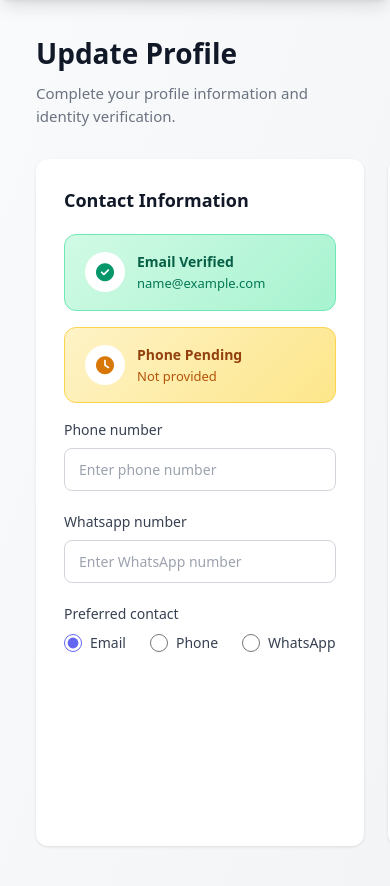
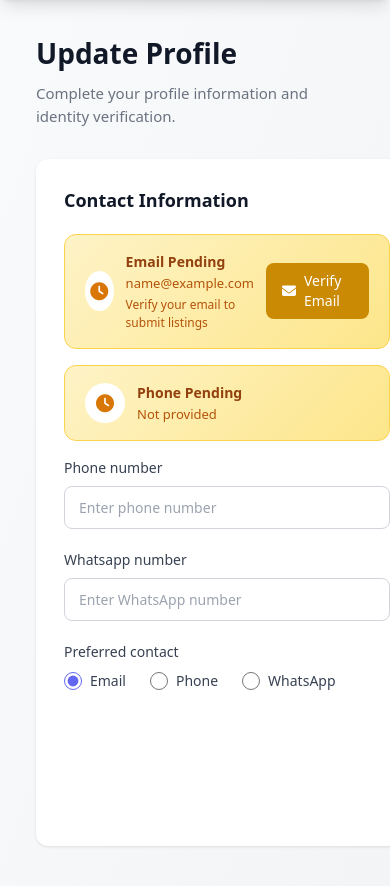
Before and after one commit to Talktodre-ops/django-for-property, a Django app: page /profile/ in a window 390 px wide; the page is wider, and only the part inside the window is pictured. Shown: the part 64-950 px from the top of that part. Run offline with Django 5.2, Linux system fonts and the light colour scheme; the visitor is signed in with stand-in values (Sample User, id 1); data comes from the database, SQL or seed files in the repository; data that the repository does not hold is empty; some libraries are stand-ins or nearby versions.

Commit message:
fixed the email and mobile verification

```diff
--- a/listings/templates/listings/owner_profile_form.html
+++ b/listings/templates/listings/owner_profile_form.html
@@ -215,18 +215,38 @@
                 <h2 style="font-size: 18px; font-weight: 600; color: #111827; margin-bottom: 20px;">Contact Information</h2>
 
                 <!-- Email Verification Card -->
-                <div class="verification-card">
+                <div class="verification-card {% if owner_profile.email_verified_at %}{% else %}pending{% endif %}">
                     <div style="display: flex; align-items: center; gap: 12px;">
-                        <div class="verification-icon verified">
-                            <i class="fas fa-check-circle"></i>
+                        <div class="verification-icon {% if owner_profile.email_verified_at %}verified{% else %}pending{% endif %}">
+                            <i class="fas {% if owner_profile.email_verified_at %}fa-check-circle{% else %}fa-clock{% endif %}"></i>
                         </div>
                         <div style="flex: 1;">
-                            <div style="font-weight: 600; color: #065f46; font-size: 14px; margin-bottom: 2px;">Email Verified</div>
-                            <div style="font-size: 13px; color: #047857;">{{ user.email }}</div>
+                            {% if owner_profile.email_verified_at %}
+                            <div style="font-weight: 600; color: #065f46; font-size: 14px; margin-bottom: 2px;">
+                                Email Verified
+                            </div>
+                            <div style="font-size: 13px; color: #047857;">
+                                {{ user.email }}
+                            </div>
+                            {% else %}
+                            <div style="font-weight: 600; color: #92400e; font-size: 14px; margin-bottom: 2px;">
+                                Email Pending
+                            </div>
+                            <div style="font-size: 13px; color: #b45309;">
+                                {{ user.email }}
+                            </div>
+                            {% endif %}
                             {% if owner_profile.email_verified_at %}
                             <div style="font-size: 12px; color: #059669; margin-top: 2px;">Verified on {{ owner_profile.email_verified_at|date:"M d, Y" }}</div>
+                            {% else %}
+                            <div style="font-size: 12px; color: #b45309; margin-top: 2px;">Verify your email to submit listings</div>
                             {% endif %}
                         </div>
+                        {% if not owner_profile.email_verified_at %}
+                        <a href="{% url 'listings:request_email_verification' %}" class="inline-flex items-center px-4 py-2 bg-yellow-600 text-white rounded-lg hover:bg-yellow-700 font-medium text-sm transition-colors">
+                            <i class="fas fa-envelope mr-2"></i>Verify Email
+                        </a>
+                        {% endif %}
                     </div>
                 </div>
 
@@ -237,16 +257,30 @@
                             <i class="fas {% if owner_profile.phone_verified_at %}fa-check-circle{% else %}fa-clock{% endif %}"></i>
                         </div>
                         <div style="flex: 1;">
-                            <div style="font-weight: 600; {% if owner_profile.phone_verified_at %}color: #065f46;{% else %}color: #92400e;{% endif %} font-size: 14px; margin-bottom: 2px;">
-                                Phone {% if owner_profile.phone_verified_at %}Verified{% else %}Pending{% endif %}
+                            {% if owner_profile.phone_verified_at %}
+                            <div style="font-weight: 600; color: #065f46; font-size: 14px; margin-bottom: 2px;">
+                                Phone Verified
                             </div>
-                            <div style="font-size: 13px; {% if owner_profile.phone_verified_at %}color: #047857;{% else %}color: #b45309;{% endif %}">
+                            <div style="font-size: 13px; color: #047857;">
+                                {{ owner_profile.phone_number }}
+                            </div>
+                            {% else %}
+                            <div style="font-weight: 600; color: #92400e; font-size: 14px; margin-bottom: 2px;">
+                                Phone Pending
+                            </div>
+                            <div style="font-size: 13px; color: #b45309;">
                                 {% if owner_profile.phone_number %}{{ owner_profile.phone_number }}{% else %}Not provided{% endif %}
                             </div>
+                            {% endif %}
                             {% if owner_profile.phone_verified_at %}
                             <div style="font-size: 12px; color: #059669; margin-top: 2px;">Verified on {{ owner_profile.phone_verified_at|date:"M d, Y" }}</div>
                             {% endif %}
                         </div>
+                        {% if not owner_profile.phone_verified_at and owner_profile.phone_number %}
+                        <a href="{% url 'listings:request_phone_otp' %}" class="inline-flex items-center px-4 py-2 bg-yellow-600 text-white rounded-lg hover:bg-yellow-700 font-medium text-sm transition-colors">
+                            <i class="fas fa-mobile-alt mr-2"></i>Verify Phone
+                        </a>
+                        {% endif %}
                     </div>
                 </div>
 
--- a/listings/urls.py
+++ b/listings/urls.py
@@ -44,6 +44,17 @@ urlpatterns = [
         views.confirm_email_verification,
         name="confirm_email_verification",
     ),
+    # Phone verification
+    path(
+        "verify-phone/",
+        views.request_phone_otp,
+        name="request_phone_otp",
+    ),
+    path(
+        "verify-phone/confirm/",
+        views.verify_phone_otp,
+        name="verify_phone_otp",
+    ),
     # Staff review queue
     path(
         "staff/reviews/",
--- a/listings/views.py
+++ b/listings/views.py
@@ -1,5 +1,6 @@
 """Views for listings app."""
 
+import random
 import secrets
 from django.contrib import messages
 from django.contrib.auth import login
@@ -427,6 +428,134 @@ def confirm_email_verification(request, token):
     return redirect("listings:profile")
 
 
+@login_required
+def request_phone_otp(request):
+    """Generate and display OTP for phone verification (console-based for MVP)."""
+    owner_profile, _ = OwnerProfile.objects.get_or_create(user=request.user)
+
+    # Check if already verified
+    if owner_profile.phone_verified_at:
+        messages.info(request, "Your phone number is already verified!")
+        return redirect("listings:profile")
+
+    # Check if user has a phone number
+    if not owner_profile.phone_number:
+        messages.error(request, "Please add your phone number before requesting verification.")
+        return redirect("listings:profile")
+
+    # Generate 6-digit OTP
+    otp_code = str(random.randint(100000, 999999))
+
+    # Store OTP in cache (valid for 10 minutes)
+    cache_key = f"phone_otp_{request.user.id}"
+    cache.set(cache_key, {
+        "otp": otp_code,
+        "phone": owner_profile.phone_number,
+        "user_id": request.user.id,
+    }, timeout=600)  # 10 minutes
+
+    # Log OTP to console (instead of sending SMS)
+    print("\n" + "="*80)
+    print("PHONE VERIFICATION OTP")
+    print("="*80)
+    print(f"To: {owner_profile.phone_number}")
+    print(f"User: {request.user.username}")
+    print(f"\nYour verification code is: {otp_code}")
+    print("\n(For demo purposes - check server console. In production, this would be sent via SMS)")
+    print("="*80 + "\n")
+
+    # Log the action
+    AuditEntry.objects.create(
+        subject_type="owner_profile",
+        subject_id=owner_profile.id,
+        actor=request.user,
+        action="phone.otp_requested",
+        payload={
+            "phone": owner_profile.phone_number,
+            "note": "OTP logged to console for MVP demo",
+        },
+    )
+
+    messages.success(
+        request,
+        f"Verification code sent! Check the server console for your OTP code. "
+        f"(Code valid for 10 minutes)"
+    )
+
+    # Redirect to OTP verification page
+    return redirect("listings:verify_phone_otp")
+
+
+@login_required
+def verify_phone_otp(request):
+    """Verify phone OTP code."""
+    owner_profile, _ = OwnerProfile.objects.get_or_create(user=request.user)
+
+    # Check if already verified
+    if owner_profile.phone_verified_at:
+        messages.info(request, "Your phone number is already verified!")
+        return redirect("listings:profile")
+
+    if request.method == "POST":
+        otp_code = request.POST.get("otp_code", "").strip()
+
+        if not otp_code:
+            messages.error(request, "Please enter the verification code.")
+            return render(request, "listings/verify_phone_otp.html", {
+                "owner_profile": owner_profile,
+            })
+
+        # Get OTP from cache
+        cache_key = f"phone_otp_{request.user.id}"
+        otp_data = cache.get(cache_key)
+
+        if not otp_data:
+            messages.error(request, "OTP code expired or invalid. Please request a new one.")
+            return render(request, "listings/verify_phone_otp.html", {
+                "owner_profile": owner_profile,
+            })
+
+        # Verify OTP matches
+        if otp_code != otp_data.get("otp"):
+            messages.error(request, "Invalid verification code. Please try again.")
+            return render(request, "listings/verify_phone_otp.html", {
+                "owner_profile": owner_profile,
+            })
+
+        # Verify it's for the correct user
+        if otp_data.get("user_id") != request.user.id:
+            messages.error(request, "This verification code is not for your account.")
+            return render(request, "listings/verify_phone_otp.html", {
+                "owner_profile": owner_profile,
+            })
+
+        # Mark phone as verified
+        owner_profile.phone_verified_at = timezone.now()
+        owner_profile.save()
+
+        # Log the action
+        AuditEntry.objects.create(
+            subject_type="owner_profile",
+            subject_id=owner_profile.id,
+            actor=request.user,
+            action="phone.verified",
+            payload={
+                "phone": owner_profile.phone_number,
+            },
+        )
+
+        # Delete OTP from cache
+        cache.delete(cache_key)
+
+        messages.success(request, "Phone number verified successfully! ✓")
+        return redirect("listings:profile")
+
+    # GET request - show OTP entry form
+    return render(request, "listings/verify_phone_otp.html", {
+        "owner_profile": owner_profile,
+    })
+
+
 # ============================================================================
 # STAFF REVIEW QUEUE VIEWS
 # ============================================================================
```
Also changed, not shown: listings/templates/listings/verify_phone_otp.html (added, +97 -0 lines).
